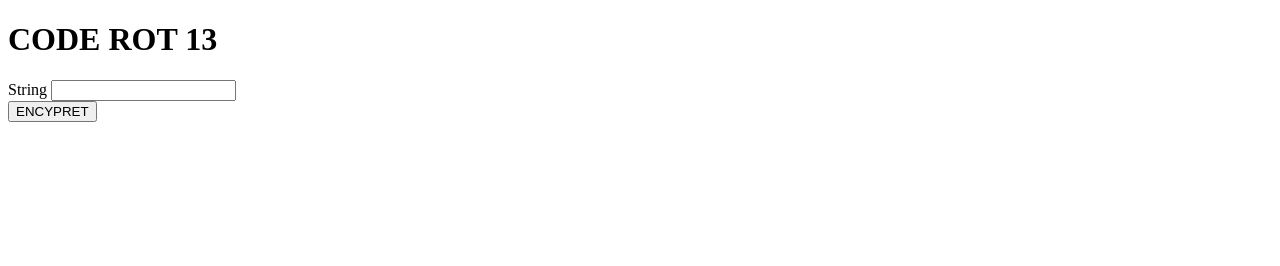
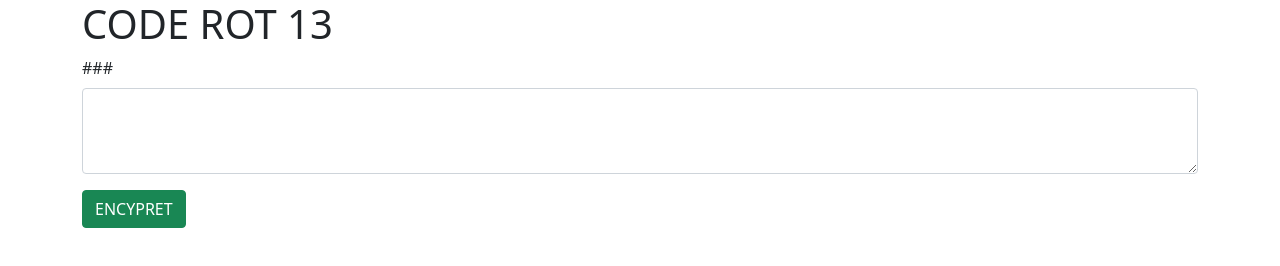
Before and after one commit to Swistek92/rot13, a website built with Parcel: page index.html in a window 1280 px wide. Built offline with nearby package versions, Linux system fonts and the light colour scheme.

Commit message:
simple style

```diff
--- a/index.html
+++ b/index.html
@@ -6,23 +6,26 @@
     <meta name="viewport" content="width=device-width, initial-scale=1.0" />
     <title>Document</title>
     <script defer type="module" src="modules.js"></script>
-
+    <link
+      href="https://cdn.jsdelivr.net/npm/bootstrap@5.0.2/dist/css/bootstrap.min.css"
+      rel="stylesheet"
+      integrity="sha384-EVSTQN3/azprG1Anm3QDgpJLIm9Nao0Yz1ztcQTwFspd3yD65VohhpuuCOmLASjC"
+      crossorigin="anonymous"
+    />
   </head>
   <body>
-    <div>
+    <div class="container">
       <h1>CODE ROT 13</h1>
 
-
-
       <form id="form" action="/" method="GET">
-        <div>
-          <label for="name">String</label>
-          <input id="name"  type="text" required></input>
+        <div class="mb-3">
+          <label for="name" class="form-label">###</label>
+          <textarea class="form-control" id="name" rows="3"></textarea>
         </div>
 
-        <button type="submit">ENCYPRET</button>
+        <button class="btn btn-success" type="submit">ENCYPRET</button>
+      </form>
 
-      </form>
       <h1 id="out"></h1>
     </div>
   </body>
```
